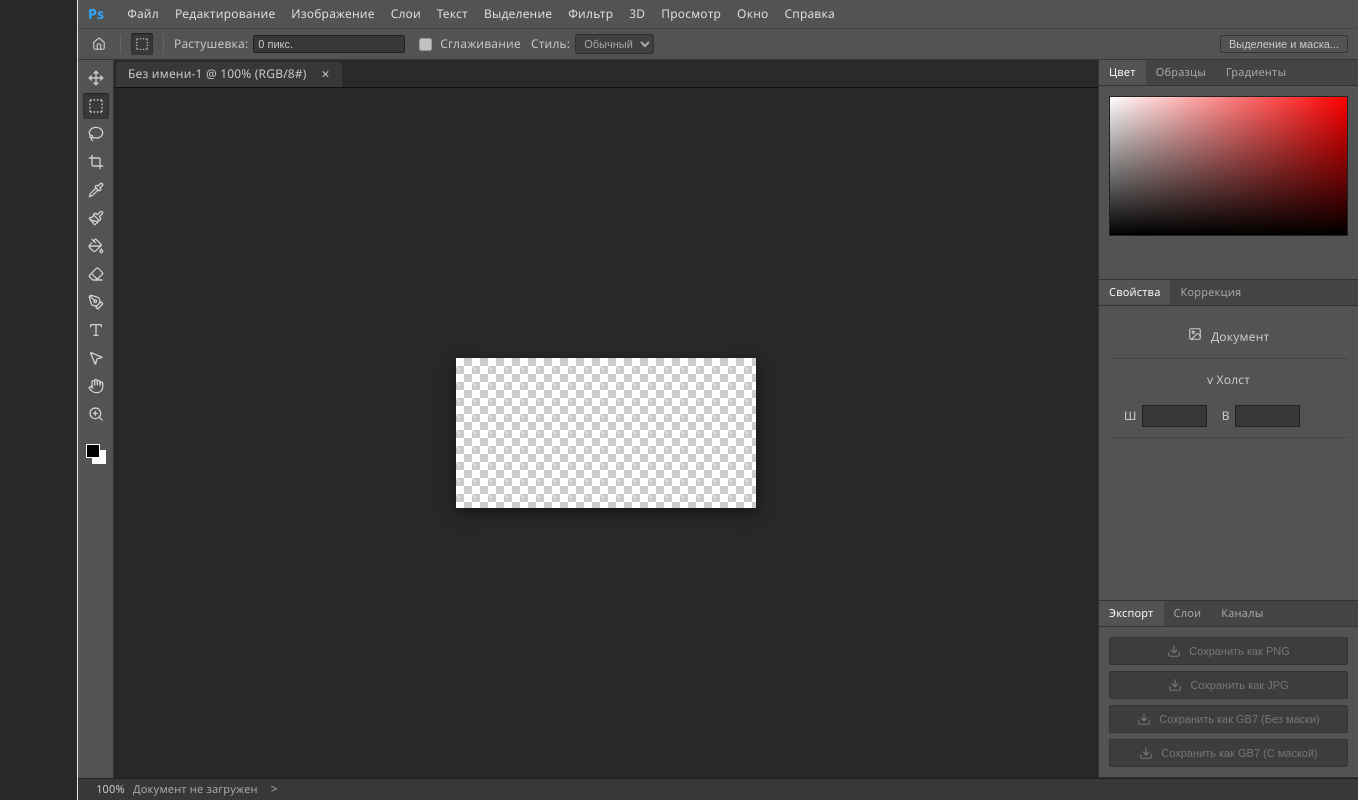
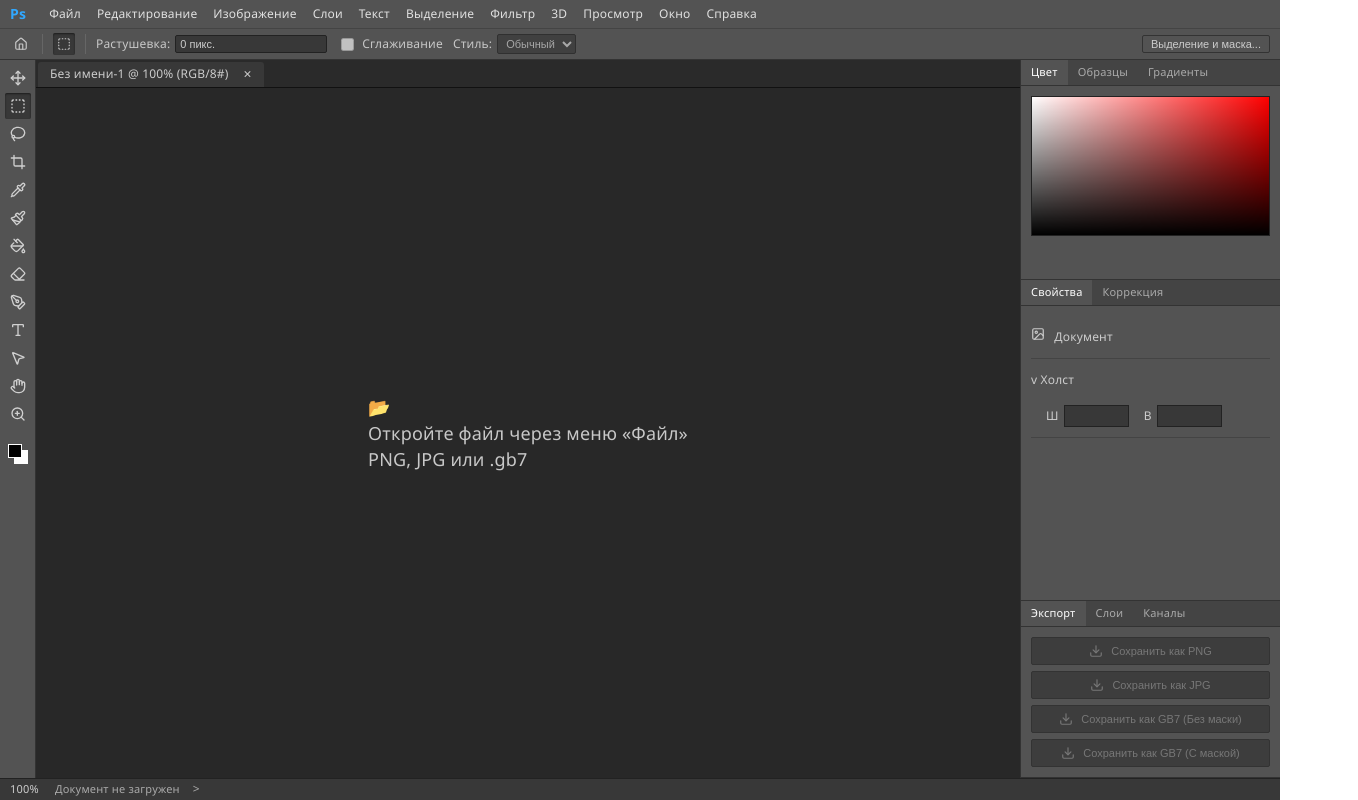
Before and after one commit to FrontendCourseMP/photoshop-Rudem123, a React (Vite) app: page / in a window 1280 px wide. Shown: the whole page, 1358 px wide, since content can reach past the window. Built offline with nearby package versions, Linux system fonts and the light colour scheme; a web font is replaced by a local one.

Commit message:
причесал стили, убрал лишние импорты для линта и почистил комменты

```diff
--- a/src/App.css
+++ b/src/App.css
@@ -5,26 +5,26 @@
   box-sizing: border-box;
 }
 
-/* ВЕСЬ ЭКРАН - запрещаем скролл для всего приложения */
+/* Сброс стилей и отключение дефолтного скролла */
 body {
   margin: 0;
   padding: 0;
   font-family: "Segoe UI", sans-serif;
   background-color: #282828;
   color: #c8c8c8;
-  overflow: hidden; /* ЭТО КРИТИЧНО: убираем скролл для всей страницы */
+  overflow: hidden;
   height: 100vh;
 }
 
 .ps-app {
   display: flex;
   flex-direction: column;
-  height: 100vh; /* Приложение всегда строго по высоте окна */
+  height: 100vh;
   width: 100vw;
   overflow: hidden;
 }
 
-/* 1. ГЛАВНОЕ МЕНЮ */
+/* Панель меню */
 .ps-menubar {
   display: flex;
   align-items: center;
@@ -52,7 +52,7 @@
   color: #fff;
 }
 
-/* 2. ПАНЕЛЬ ПАРАМЕТРОВ (Options Bar) */
+/* Верхний бар с настройками инструментов */
 .ps-options-bar {
   display: flex;
   align-items: center;
@@ -110,17 +110,17 @@
   border-radius: 2px;
 }
 
-/* 3. ТЕЛО ПРОГРАММЫ */
+/* Основная сетка */
 .ps-body {
   display: flex;
   flex: 1;
   overflow: hidden;
 }
 
-/* 4. ПАНЕЛЬ ИНСТРУМЕНТОВ (Левая) */
+/* Панель инструментов слева */
 .ps-toolbar {
   width: 36px;
-  flex-shrink: 0; /* Запрещаем сжатие панели инструментов */
+  flex-shrink: 0;
   background-color: #535353;
   border-right: 1px solid #333;
   display: flex;
@@ -178,14 +178,14 @@
   z-index: 2;
 }
 
-/* 5. РАБОЧАЯ ОБЛАСТЬ (Workspace) */
-/* РАБОЧАЯ ОБЛАСТЬ - делаем её гибкой */
+/* Рабочая область с холстом */
 .ps-workspace {
   flex: 1;
+  min-width: 0; /* Чтобы флекс сжимался и не вылазил */
   display: flex;
   flex-direction: column;
   background-color: #282828;
-  overflow: hidden; /* ЭТО КРИТИЧНО */
+  overflow: hidden;
 }
 
 .ps-doc-tabs {
@@ -215,24 +215,20 @@
 }
 
 .ps-canvas-area {
-  flex: 1; /* Занимает всё доступное свободное место */
+  flex: 1;
   display: flex;
   justify-content: center;
   align-items: center;
-  overflow: auto; /* Скролл только внутри этой зоны, если картинка огромная */
-  padding: 30px;
-}
-
-.ps-canvas-wrapper {
-  display: inline-flex; /* Обёртка ровно по размеру canvas, не растягивается */
-  box-shadow: 0 5px 15px rgba(0, 0, 0, 0.5);
-  max-width: calc(100% - 60px);
-  max-height: calc(100% - 60px);
+  overflow: auto; /* Внутренний скролл для больших картинок */
+  padding: 20px;
+  position: relative;
+  min-height: 0;
 }
 
 .ps-canvas {
   display: block;
-  /* Шахматный фон теперь прямо на canvas — работает корректно */
+  box-shadow: 0 5px 15px rgba(0, 0, 0, 0.5);
+  /* Градиент для имитации шахматной прозрачности */
   background-image:
     linear-gradient(45deg, #ccc 25%, transparent 25%),
     linear-gradient(-45deg, #ccc 25%, transparent 25%),
@@ -241,28 +237,29 @@
   background-size: 16px 16px;
   background-position: 0 0, 0 8px, 8px -8px, -8px 0px;
   background-color: #fff;
-  /* Масштабирование: не выходить за пределы рабочей области */
-  max-width: calc(100vw - 36px - 260px - 60px);
-  max-height: calc(100vh - 28px - 32px - 28px - 22px - 60px);
+  max-width: 100%;
+  max-height: 100%;
   width: auto;
   height: auto;
-  image-rendering: pixelated; /* Пиксели без сглаживания при масштабировании */
+  image-rendering: pixelated; /* Отключаем размытие пикселей при масштабе */
 }
 
-/* 6. ПРАВЫЕ ПАНЕЛИ */
+/* Боковые панели справа */
 .ps-right-panels {
   width: 260px;
-  flex-shrink: 0; /* Запрещаем сжатие боковой панели свойств и экспорта */
+  flex-shrink: 0;
   background-color: #535353;
   border-left: 1px solid #333;
   display: flex;
   flex-direction: column;
+  overflow-y: auto; /* Добавляем скроллбар для интерфейса панелей, когда окно маленькое */
 }
 
 .ps-panel {
   border-bottom: 1px solid #333;
   display: flex;
   flex-direction: column;
+  flex-shrink: 0; /* Панели не сжимаются по высоте, а аккуратно уходят под скроллбар */
 }
 
 .ps-panel-color {
@@ -367,7 +364,7 @@
   cursor: not-allowed;
 }
 
-/* 7. СТРОКА СОСТОЯНИЯ (Status Bar) */
+/* Строка состояния (подвал) */
 .ps-statusbar {
   background-color: #383838;
   height: 22px;
--- a/src/App.tsx
+++ b/src/App.tsx
@@ -3,7 +3,7 @@
 import {
   MousePointer2, Move, Lasso, Crop, Pipette,
   PaintBucket, Eraser, Type, ZoomIn, Hand,
-  Image as ImageIcon, Layers, Download, Search,
+  Image as ImageIcon, Download,
   SquareDashed, Paintbrush, PenTool, Home
 } from 'lucide-react';
 import './App.css';
@@ -20,7 +20,7 @@
   const [meta, setMeta] = useState<ImageMeta | null>(null);
   const [filename, setFilename] = useState<string>('Без имени-1');
 
-  // --- Загрузка файла ---
+  // Загрузка файла (картинка или GB7)
   const handleFileUpload = async (event: React.ChangeEvent<HTMLInputElement>) => {
     const file = event.target.files?.[0];
     if (!file) return;
@@ -43,17 +43,23 @@
       }
     } else {
       const img = new Image();
+      const objectUrl = URL.createObjectURL(file);
       img.onload = () => {
         canvas.width = img.width;
         canvas.height = img.height;
         ctx.drawImage(img, 0, 0);
         setMeta({ width: img.width, height: img.height, depth: "32 бит (RGBA)" });
+        URL.revokeObjectURL(objectUrl); // Освобождаем память после отрисовки
       };
-      img.src = URL.createObjectURL(file);
+      img.onerror = () => {
+        alert('Не удалось загрузить изображение');
+        URL.revokeObjectURL(objectUrl);
+      };
+      img.src = objectUrl;
     }
   };
 
-  // --- Скачивание файла ---
+  // Скачивание и сохранение файла
   const handleDownload = (format: 'png' | 'jpeg' | 'gb7-mask' | 'gb7-nomask') => {
     const canvas = canvasRef.current;
     if (!canvas || !meta) return;
@@ -62,7 +68,15 @@
     let outFilename = filename.split('.')[0] + `_export.${format.split('-')[0]}`;
 
     if (format === 'png' || format === 'jpeg') {
+      // Используем dataURL напрямую — revokeObjectURL здесь не нужен
       downloadUrl = canvas.toDataURL(`image/${format}`);
+      const link = document.createElement('a');
+      link.href = downloadUrl;
+      link.download = outFilename;
+      document.body.appendChild(link);
+      link.click();
+      document.body.removeChild(link);
+      return;
     } else {
       const ctx = canvas.getContext('2d');
       if (!ctx) return;
@@ -79,7 +93,8 @@
     document.body.appendChild(link);
     link.click();
     document.body.removeChild(link);
-    URL.revokeObjectURL(downloadUrl);
+    // Небольшая задержка перед revoke — браузер должен успеть начать скачивание
+    setTimeout(() => URL.revokeObjectURL(downloadUrl), 1000);
   };
 
   const triggerFileInput = () => {
@@ -88,7 +103,7 @@
 
   return (
     <div className="ps-app">
-      {/* 1. ГЛАВНОЕ МЕНЮ */}
+      {/* Главное меню сверху */}
       <header className="ps-menubar">
         <div className="ps-ps-logo">Ps</div>
         <div className="ps-menu-item" onClick={triggerFileInput}>Файл</div>
@@ -104,7 +119,7 @@
         <div className="ps-menu-item">Справка</div>
       </header>
 
-      {/* 2. ПАНЕЛЬ ПАРАМЕТРОВ ИНСТРУМЕНТА (Options Bar) */}
+      {/* Панель параметров выбранного инструмента */}
       <div className="ps-options-bar">
         <div className="ps-opt-icon"><Home size={14} /></div>
         <div className="ps-opt-divider"></div>
@@ -117,7 +132,7 @@
       </div>
 
       <div className="ps-body">
-        {/* 3. ЛЕВАЯ ПАНЕЛЬ ИНСТРУМЕНТОВ */}
+        {/* Боковая панель инструментов (как в Photoshop) */}
         <aside className="ps-toolbar">
           <div className="ps-tool"><Move size={16} /></div>
           <div className="ps-tool active"><SquareDashed size={16} /></div>
@@ -138,9 +153,9 @@
           </div>
         </aside>
 
-        {/* 4. РАБОЧАЯ ОБЛАСТЬ (WORKSPACE) */}
+        {/* Рабочая зона с холстом */}
         <main className="ps-workspace">
-          {/* Вкладка документа */}
+          {/* Вкладки сверху */}
           <div className="ps-doc-tabs">
             <div className="ps-doc-tab active">
               {filename} @ 100% ({meta ? meta.depth : 'RGB/8#'}) <span className="ps-tab-close">×</span>
@@ -148,15 +163,25 @@
           </div>
 
           <div className="ps-canvas-area">
-            <div className="ps-canvas-wrapper">
+            {meta ? (
               <canvas ref={canvasRef} className="ps-canvas"></canvas>
-            </div>
+            ) : (
+              <>
+                {/* Скрытый канвас для ref пока файл не открыт */}
+                <canvas ref={canvasRef} style={{ display: 'none' }}></canvas>
+                <div className="ps-empty-state">
+                  <div className="ps-empty-icon">📂</div>
+                  <p>Откройте файл через меню «Файл»</p>
+                  <span>PNG, JPG или .gb7</span>
+                </div>
+              </>
+            )}
           </div>
         </main>
 
-        {/* 5. ПРАВАЯ ПАНЕЛЬ СВОЙСТВ */}
+        {/* Боковые панели справа */}
         <aside className="ps-right-panels">
-          {/* Панель Цвета */}
+          {/* Выбор цвета */}
           <div className="ps-panel ps-panel-color">
             <div className="ps-panel-tabs">
               <div className="ps-ptab active">Цвет</div>
@@ -168,7 +193,7 @@
             </div>
           </div>
 
-          {/* Панель Свойств */}
+          {/* Панель со свойствами холста */}
           <div className="ps-panel ps-panel-properties">
             <div className="ps-panel-tabs">
               <div className="ps-ptab active">Свойства</div>
@@ -190,7 +215,7 @@
             </div>
           </div>
 
-          {/* Панель Экспорта (вместо слоев для удобства лабы) */}
+          {/* Функции экспорта */}
           <div className="ps-panel ps-panel-layers">
             <div className="ps-panel-tabs">
               <div className="ps-ptab active">Экспорт</div>
@@ -206,11 +231,11 @@
           </div>
         </aside>
 
-        {/* Скрытый инпут */}
+        {/* Инпут для выбора файла, который кликаем программно */}
         <input type="file" ref={fileInputRef} accept=".png, .jpg, .jpeg, .gb7" onChange={handleFileUpload} style={{ display: 'none' }} />
       </div>
 
-      {/* 6. СТРОКА СОСТОЯНИЯ (Обязательное требование) */}
+      {/* Статус-бар с метаданными */}
       <footer className="ps-statusbar">
         <div className="ps-status-zoom">100%</div>
         <div className="ps-status-info">
--- a/src/index.css
+++ b/src/index.css
@@ -51,15 +51,12 @@
 }
 
 #root {
-  width: 1126px;
-  max-width: 100%;
-  margin: 0 auto;
-  text-align: center;
-  border-inline: 1px solid var(--border);
-  min-height: 100svh;
+  width: 100%;
+  height: 100vh;
   display: flex;
   flex-direction: column;
   box-sizing: border-box;
+  overflow: hidden;
 }
 
 body {
```
Also changed, not shown: src/utils/gb7.ts (+28 -22 lines), 1 other file (tests, documents, lock files or other folders).
